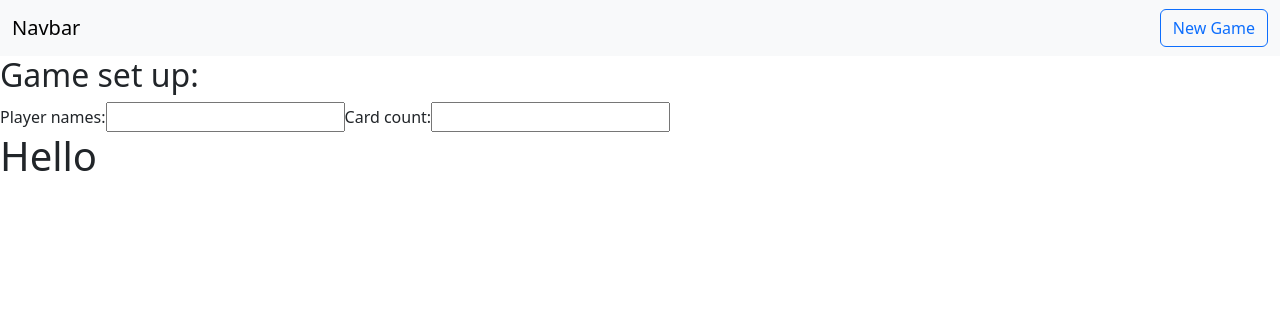
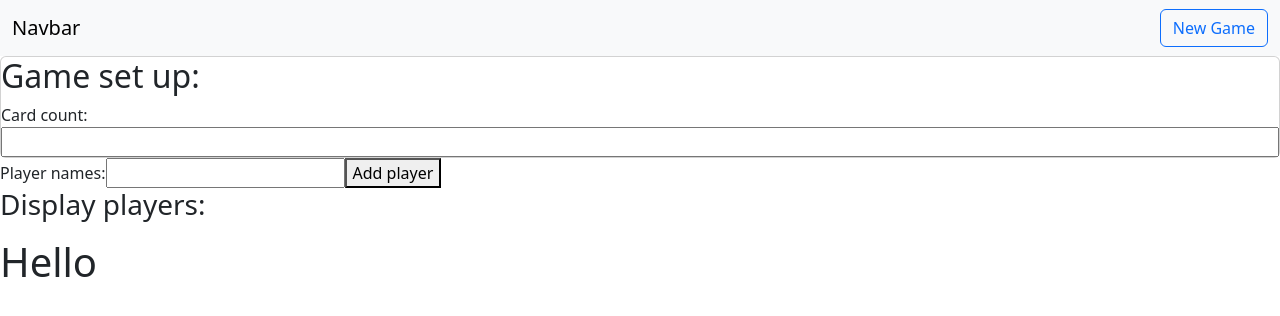
Before and after one commit to Tom2612/blop, a React (Vite) app: page / in a window 1280 px wide. Shown: the top 316 px of the page. Built offline with nearby package versions, Linux system fonts and the light colour scheme.

Commit message:
Changed file name and added add player logic

```diff
--- a/src/App.jsx
+++ b/src/App.jsx
@@ -1,6 +1,7 @@
 import { useState } from 'react';
 import Header from './components/Header';
-import Controller from './components/Controller';
+import SetUpForm from './components/SetUpForm';
+import Players from './components/Players';
 
 function App() {
   const [game, setGame] = useState({
@@ -19,10 +20,15 @@ function App() {
     ]
   });
 
+  const addPlayers = () => {
+
+  }
+
   return (
     <div>
       <Header />
-      <Controller />
+      <SetUpForm />
+      <Players />
       <h1>Hello</h1>
     </div>
 
--- /dev/null
+++ b/src/components/Players.jsx
@@ -0,0 +1,29 @@
+import { useState } from 'react';
+
+export default function Players() {
+    const [players, setPlayers] = useState([]);
+    const [name, setName] = useState('');
+
+    const handleChange = (e) => {
+        setName(e.target.value);
+    }
+
+    const handleSubmit = () => {
+        setPlayers(prev => [...prev, name]);
+        setName('');
+    }
+
+    return (
+        <div>
+            <label htmlFor='player-name'>Player names:</label>
+            <input type='text' name='player-name' value={name} onChange={handleChange} />
+            <button onClick={handleSubmit}>Add player</button>
+            <h3>Display players:</h3>
+            <ul>
+                {players && players.map((player, i) => {
+                    return <li key={'player' + i}>{ player }</li>
+                })}
+            </ul>
+        </div>
+    )
+}
--- a/src/components/Controller.jsx
+++ b/src/components/SetUpForm.jsx
@@ -1,11 +1,10 @@
 import React from 'react';
 
-export default function Controller() {
+export default function SetUpForm() {
   return (
-    <div>
+    <div className='card'>
         <h2>Game set up:</h2>
-        <label>Player names:</label>
-        <input type='text'></input>
+
         <label>Card count:</label>
         <input type='number'></input>
     </div>
```
